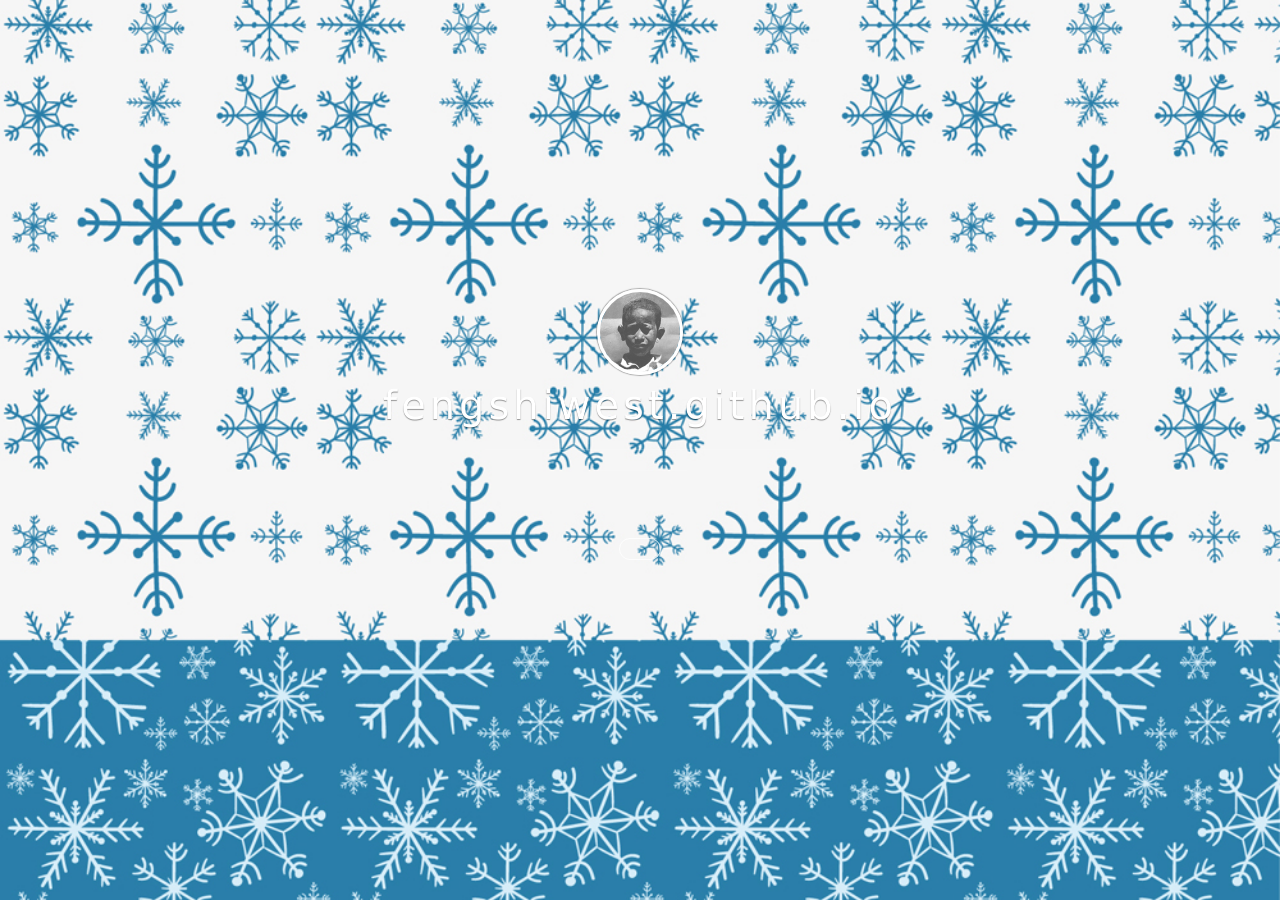
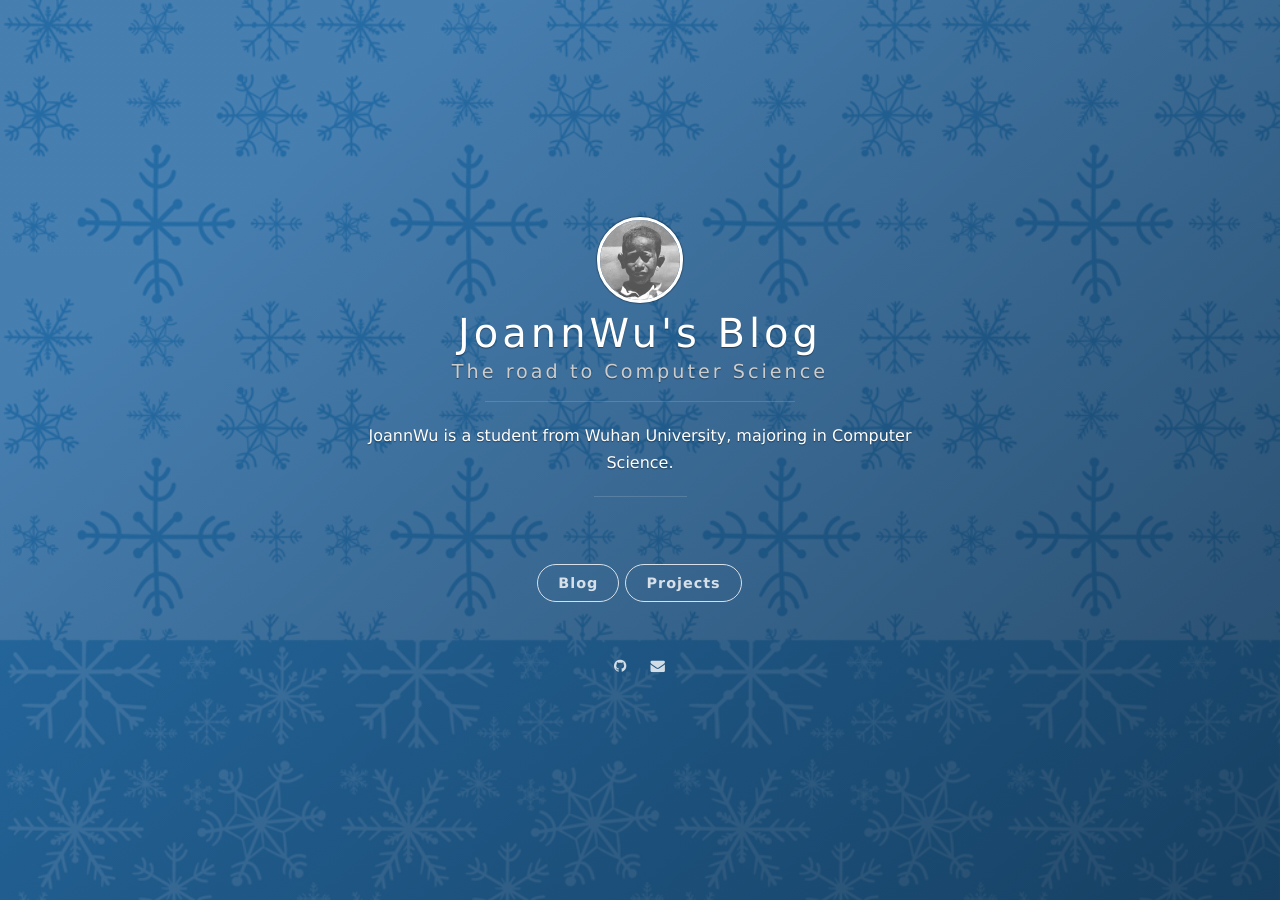
Before and after one commit to fengshiwest/fengshiwest.github.io, a Jekyll site: the page built from index.html, in a window 1280 px wide. Built offline with Jekyll 4.4.1, drawn with Linux system fonts in a browser that asks for light colours; nearby versions of some CDN libraries; the list of posts is cut into pages by our own code.

Commit message:
change avatar

```diff
--- a/_config.yml
+++ b/_config.yml
@@ -1 +1,47 @@
-theme: jekyll-theme-minimal
+# Basic
+title: JoannWu's Blog
+subtitle: The road to Computer Science
+#welcome_message: <a href="https://github.com/JoanWu5/JoanWu5.github.io" target="_blank">My blog</a>
+description: JoannWu is a student from Wuhan University, majoring in Computer Science.
+creator: <a href="https://github.com/JoanWu5/">@joannwu</a>
+
+url: "https://github.com/JoanWu5/JoanWu5.github.io"
+comments: true
+permalink: /:year/:month/:title/
+
+# Format
+highlighter: rouge
+
+# supported colors: blue, green, purple, red, orange or slate. If you need clear, leave it empty.
+cover_color: blue
+
+# The blog button should not be removed.
+blog_button:
+    title: Blog
+    description: Visit blog
+
+# Navigation buttons in the front page.
+nav:
+    - {title: Projects, description: My Projects, url: 'https://github.com/JoanWu5/'}
+    # - {title: Another Button, description: A button, url: 'http://example.com'}
+
+# Pagination
+plugins: [jekyll-paginate]
+paginate: 10
+paginate_path: "page/:num/"
+
+# Comment
+comment:
+    disqus: JoannWu
+    # duoshuo:
+
+# Social
+social:
+    #weibo: JoanWood
+    github: JoanWu5
+    mail: joanndmw@outlook.com
+
+# Google Analytics
+ga:
+    # id: your_ga_id
+    # host: your_host
```
Also changed, not shown: assets/images/favicon.png.
